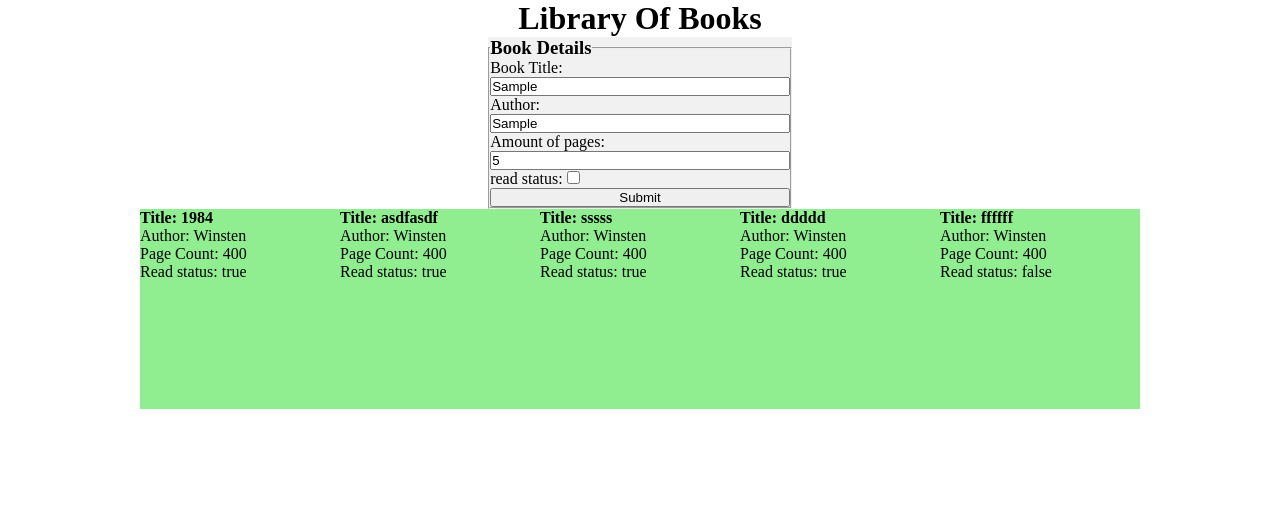
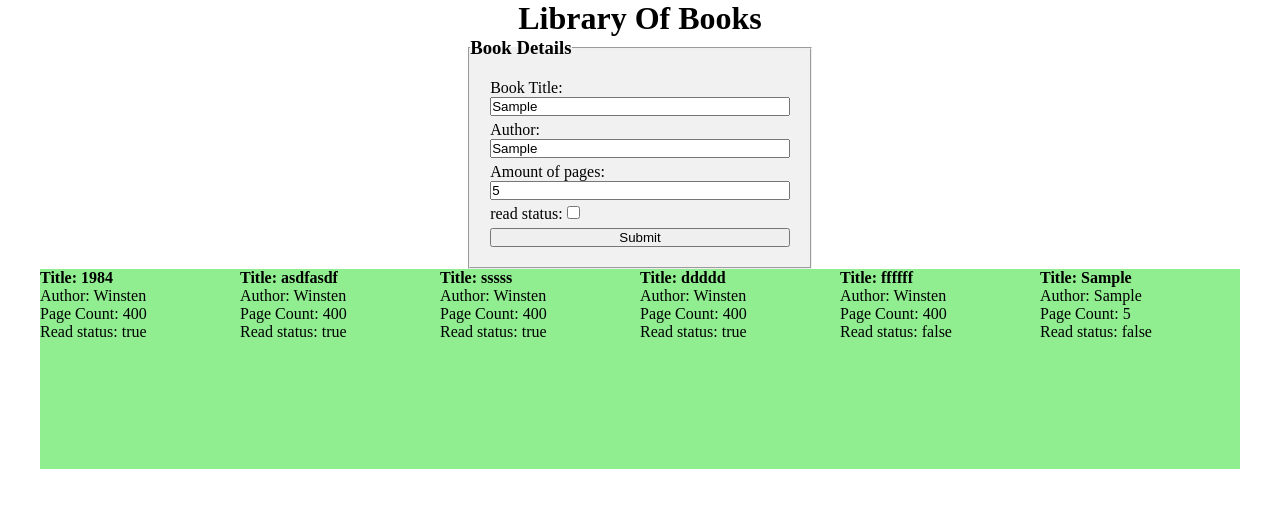
Before and after one commit to tman2747/LibraryOfBooksOdin, a plain HTML site: page index.html in a window 1280 px wide. Both pictures are taken after typing "Sample", "Sample", "5" into the empty fields and a click on the button "Submit". Drawn offline with Linux system fonts and the light colour scheme.

Commit message:
get information from form in js

```diff
--- a/javascript.js
+++ b/javascript.js
@@ -4,6 +4,12 @@ let libraryId = 0
 let form = document.getElementById("myForm")
 form.addEventListener("submit", (e) => {
     e.preventDefault();
+    title = form.querySelector("#title").value
+    author = form.querySelector("#author").value
+    pages = form.querySelector("#pages").value
+    readStatus = form.querySelector("#readStatus").checked
+    addBookToLibrary(new Book(title,author,pages,readStatus)) // fix it is always true right now? something wrong with readstatus quary seledtor
+    renderBooks()
 })
 
 function Book(title,author,pageCount,readStatus)
@@ -31,6 +37,11 @@ function addBookToLibrary(book)
     book.id = libraryId;
     libraryId += 1;
     library.push(book)
+}
+
+function resetForm()
+{
+    console.log(new FormData(form))
 }
 
 addBookToLibrary(newbook)
--- a/styles.css
+++ b/styles.css
@@ -54,11 +54,20 @@ body{
     width: 100%;
 }
 
+
+
 form{
     display: flex;
     flex-direction: column;
+    padding: 20px;
+    background-color: rgb(241, 241, 241);
+    gap: 5px;
+}
+
+fieldset{
+    background-color: rgb(241, 241, 241);
+
 }
 
 .form-card{
-    background-color: rgb(241, 241, 241);
 }
```
